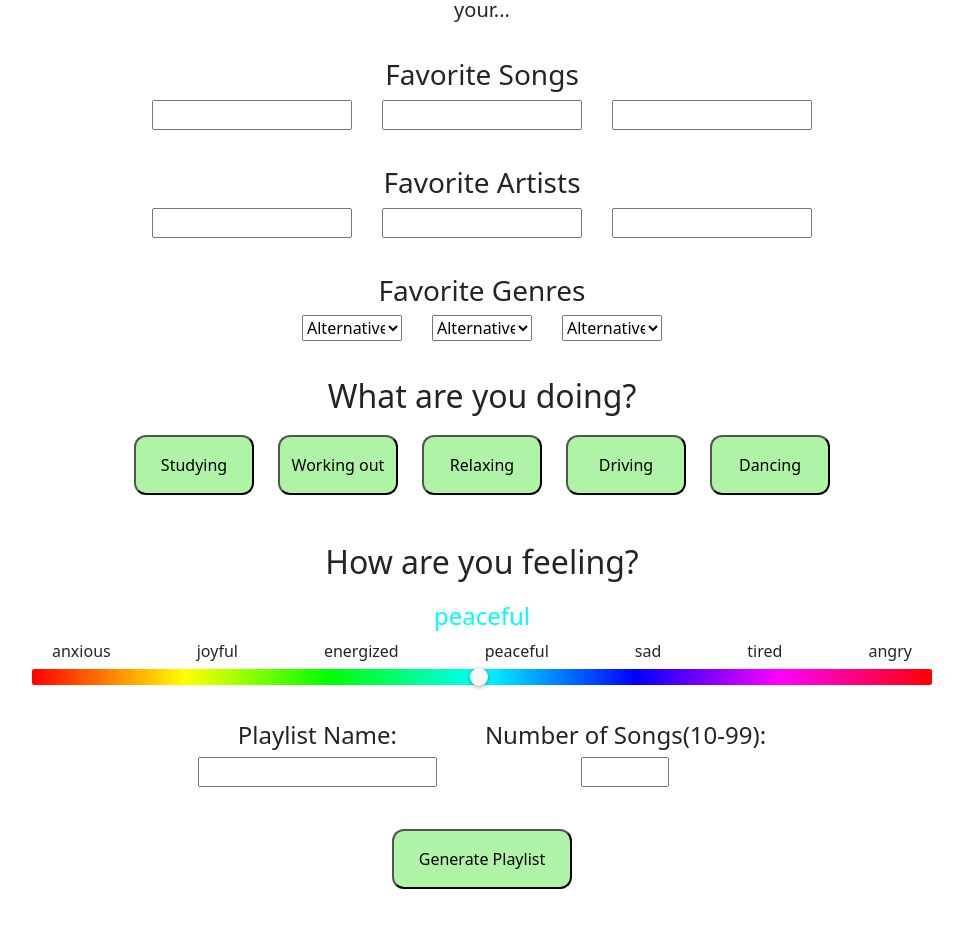
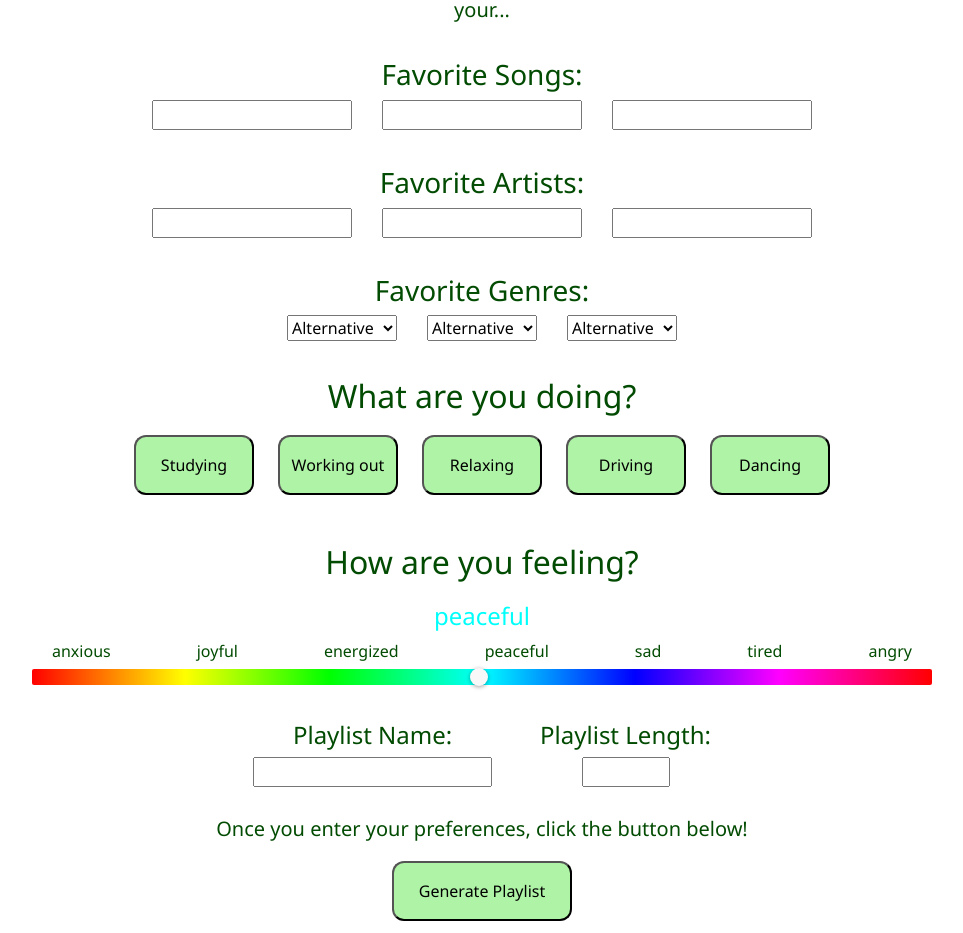
Before and after one commit to jamieboss/OctaveCapstone, a React (Create React App) app in the folder octave-app/: page / in a window 1280 px wide. Shown: the part 529-1462 px from the top of the page, without its empty margins (158-1121 px from the left). Before the commit the page ends 1430 px from the top, so only its background shows below. Built offline with nearby package versions, Linux system fonts and the light colour scheme.

Commit message:
CSS Changes

```diff
--- a/octave-app/src/App.css
+++ b/octave-app/src/App.css
@@ -1,5 +1,6 @@
 .App {
   text-align: center;
+  font-family:'Segoe UI', Tahoma, Geneva, Verdana, sans-serif;
 }
 
 .App-header {
@@ -26,10 +27,16 @@
 
 h2, h3{
   padding-top: 36px;
+  color: rgb(2, 75, 2);
 }
 
 h4 {
   padding-top: 12px;
+  color: rgb(2, 75, 2);
+}
+
+h5 {
+  color: rgb(2, 75, 2);
 }
 
 .FavSongs {
@@ -50,7 +57,7 @@ h4 {
 
 .FavGenres {
   display: grid;
-  grid-template-columns: repeat(3, 100px);
+  grid-template-columns: repeat(3, 110px);
   grid-column-gap: 30px;
   grid-row-gap: 12px;
   justify-content: center;
@@ -81,6 +88,7 @@ ul {
 li {
   display: inline-block;
   list-style-type: none;
+  color:rgb(2, 75, 2)
 }
 
 a {
--- a/octave-app/src/App.js
+++ b/octave-app/src/App.js
@@ -11,7 +11,7 @@ import { faThumbsUp, faThumbsDown } from '@fortawesome/free-solid-svg-icons'
 let userData = {
   favSongs: [],
   favArtists: [],
-  favGenres: [],
+  favGenres: ["Alternative", "Alternative", "Alternative"],
   activities: [],
   mood: "peaceful",
   name: " ",
@@ -23,6 +23,8 @@ let likes = {
   keys: []
 }
 
+/*
+** List of genres stored within dropdown
 let genres = [
   "Alternative",
   "Blues",
@@ -37,7 +39,7 @@ let genres = [
   "R&B",
   "Rock"
 ]
-
+*/
 let postResponsemessage = ""
 let postResponse = {}
 let playlistUrl = ""
@@ -68,6 +70,7 @@ function collectData() {
 }
 
 function openPopup(response) {
+  /*
   if(response) {
     postResponsemessage = "Success! Connected to Flask."
     postResponse=response.result;
@@ -75,12 +78,15 @@ function openPopup(response) {
   }else{
     postResponsemessage = "Error: could not connect to Flask.";
   }
+  */
   var modal = document.getElementById("myModal");
-  modal.firstChild.childNodes[2].textContent = JSON.stringify(userData)
+  //modal.firstChild.childNodes[2].textContent = JSON.stringify(userData)
   modal.firstChild.childNodes[3].textContent = postResponsemessage
   modal.style.display = "block";
 }
 
+/*
+** Test Function to display user input
 function displayOutput(){
   var i = 0
   for (const key in postResponse) {
@@ -91,7 +97,7 @@ function displayOutput(){
     i++
   }
 }
-
+*/
 function openPopup2(response) {
   if(response) {
     playlistUrl=response.message
@@ -130,6 +136,8 @@ function generatePlaylist() {
   .catch(error => openPopup(error))
 }
 
+/*
+** Helper function to quickly build dropdown of genres
 function buildGenres(num) {
   var model = document.getElementById("FavGenres");
   var elem = model.childNodes.item(num)
@@ -137,7 +145,7 @@ function buildGenres(num) {
       elem.innerHTML += "<option value=\"" + genres[i] + "\">" + genres[i] + "</option>";
   }
 }
-
+*/
 function min(val, min, max) {
   if (val > max) {
     return max;
@@ -165,10 +173,6 @@ function validate(text) {
   return text;
 }
 
-function clean(text) {
-
-}
-
 function App() {
 
   return (
@@ -180,14 +184,14 @@ function App() {
       <h5 className="intro">Welcome to Octave, a custom Spotify playlist generator based on your favorite music, current activities, and moods you want to feel. To get started, tell as about yourself. What are some of your...</h5>
 
       <form id="favorites">
-        <h3>Favorite Songs</h3>
+        <h3>Favorite Songs:</h3>
         <div className = "FavSongs" id = "FavSongs">
           <input maxlength = "25" onChange={(event) => userData.favSongs[0] = validate(event.target.value)} id="favSong1"></input>
           <input maxlength = "25" onChange={(event) => userData.favSongs[1] = validate(event.target.value)} id="favSong2"></input>
           <input maxlength = "25" onChange={(event) => userData.favSongs[2] = validate(event.target.value)} id="favSong3"></input>
         </div>
 
-        <h3>Favorite Artists</h3>
+        <h3>Favorite Artists:</h3>
         <div className = "FavArtists" id = "FavArtists">
           <input maxlength = "25" onChange={(event) => userData.favArtists[0] = validate(event.target.value)} id="favGenre1"></input>
           <input maxlength = "25" onChange={(event) => userData.favArtists[1] = validate(event.target.value)} id="favGenre2"></input>
@@ -195,7 +199,7 @@ function App() {
         </div>
       </form>
 
-        <h3>Favorite Genres</h3>
+        <h3>Favorite Genres:</h3>
         <div className = "FavGenres" id = "FavGenres">
           <select onChange={(event) => userData.favGenres[0] = event.target.value} name="genre1" id="genre1">
             <option value="Alternative">Alternative</option>
@@ -262,22 +266,23 @@ function App() {
             <input maxlength = "25" onChange={(event) => userData.name = validate(event.target.value)}></input>
           </li>
           <li>
-            <h4>Number of Songs(10-99):</h4>
+            <h4>Playlist Length:</h4>
             <input type = "number" min = "10" max = "99" onChange={(event) => userData.number = min(event.target.value, 10, 99)}></input>
           </li>
         </ul>
 
       <div className = "Generate">
+        <h5>Once you enter your preferences, click the button below!</h5>
         <button onClick={collectData}>Generate Playlist</button>
       </div>
 
       <div id="myModal" className="modal">
         <div className="modal-content">
           <span className="close" onClick={()=> closePopup("myModal")}>&times;</span>
-          <h4>User Data</h4>
+          <h4>Your playlist is almost ready!</h4>
           <p></p>
           <p></p>
-          <h4>Do you like these songs?</h4>
+          <h5>Do you like these songs?</h5>
           <div id="myResult" className="result">
             <ul>
               <li><a href="test.com" target="_blank">Test1</a><div class="rating">
```
